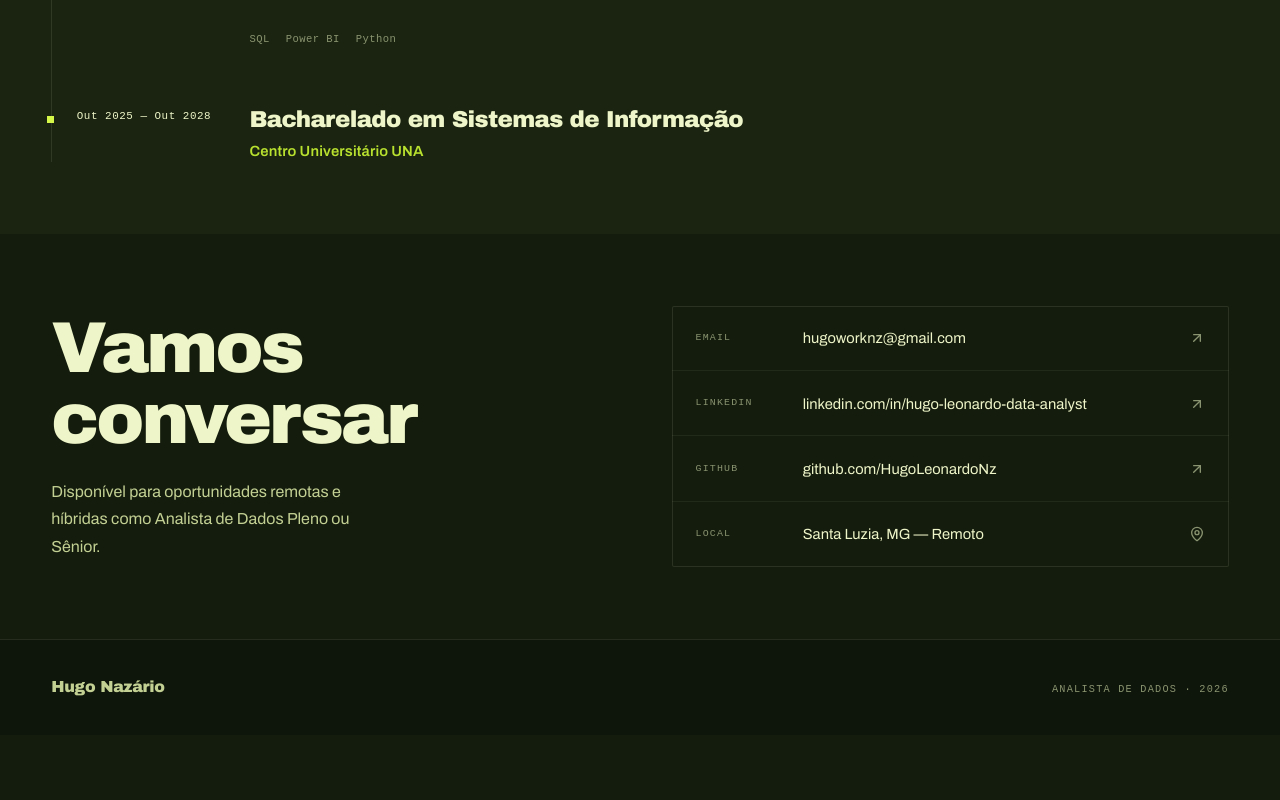
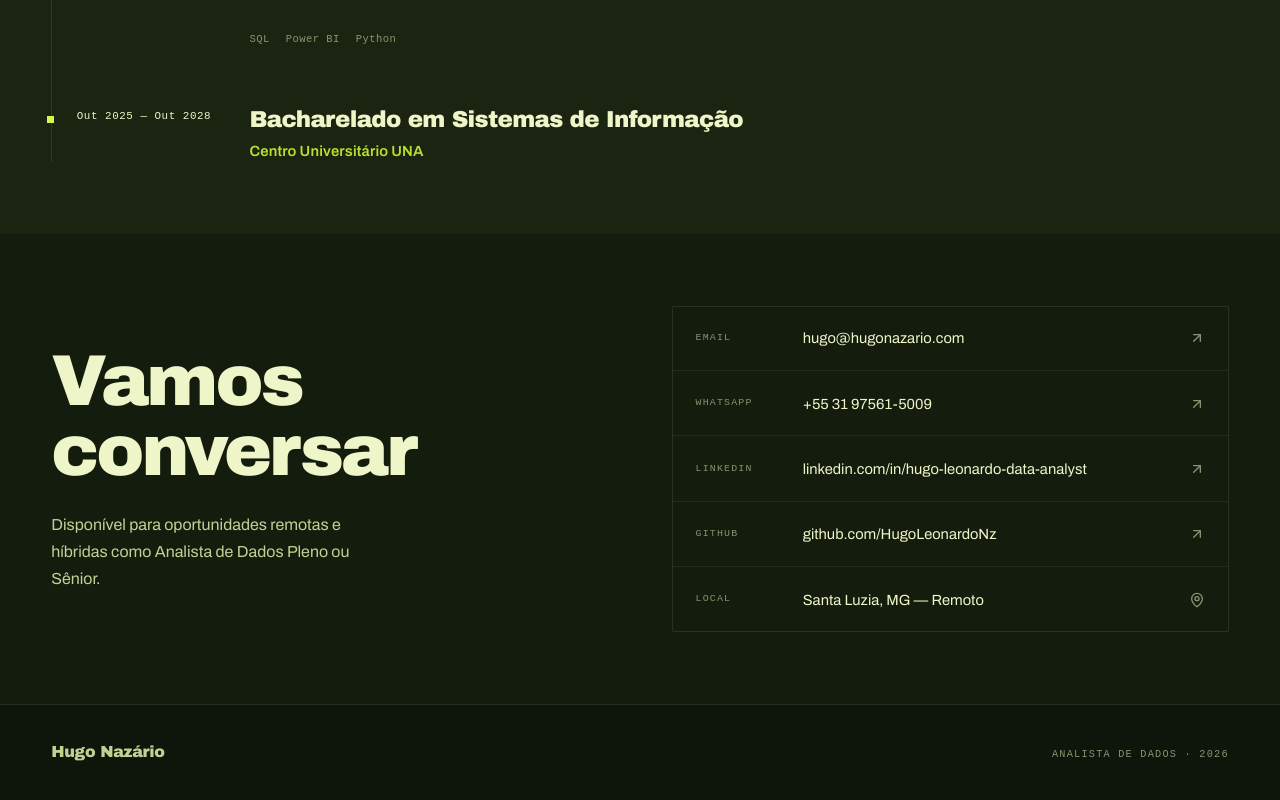
Before and after one commit to HugoLeonardoNz/portfolio, a React (Vite) app: page / in a window 1280 px wide. Shown: the part 6074-6874 px from the top of the page. Before the commit the page ends 6809 px from the top, so only its background shows below. Built offline with nearby package versions, Linux system fonts and the light colour scheme; a web font is replaced by a local one.

Commit message:
feat: atualiza contato — novo e-mail e WhatsApp
hugoworknz@gmail.com -> hugo@hugonazario.com (domínio próprio).
WhatsApp adicionado como canal.

```diff
--- a/src/components/Contact.tsx
+++ b/src/components/Contact.tsx
@@ -23,7 +23,8 @@ import { C, F, S } from "../theme";
  */
 
 const CANAIS = [
-  { rotulo: "Email",    valor: "hugoworknz@gmail.com",                      href: "mailto:hugoworknz@gmail.com", externo: false },
+  { rotulo: "Email",    valor: "hugo@hugonazario.com",                      href: "mailto:hugo@hugonazario.com", externo: false },
+  { rotulo: "WhatsApp", valor: "+55 31 97561-5009",                          href: "https://wa.me/5531975615009", externo: true },
   { rotulo: "LinkedIn", valor: "linkedin.com/in/hugo-leonardo-data-analyst", href: "https://linkedin.com/in/hugo-leonardo-data-analyst", externo: true },
   { rotulo: "GitHub",   valor: "github.com/HugoLeonardoNz",                  href: "https://github.com/HugoLeonardoNz", externo: true },
 ];
```
